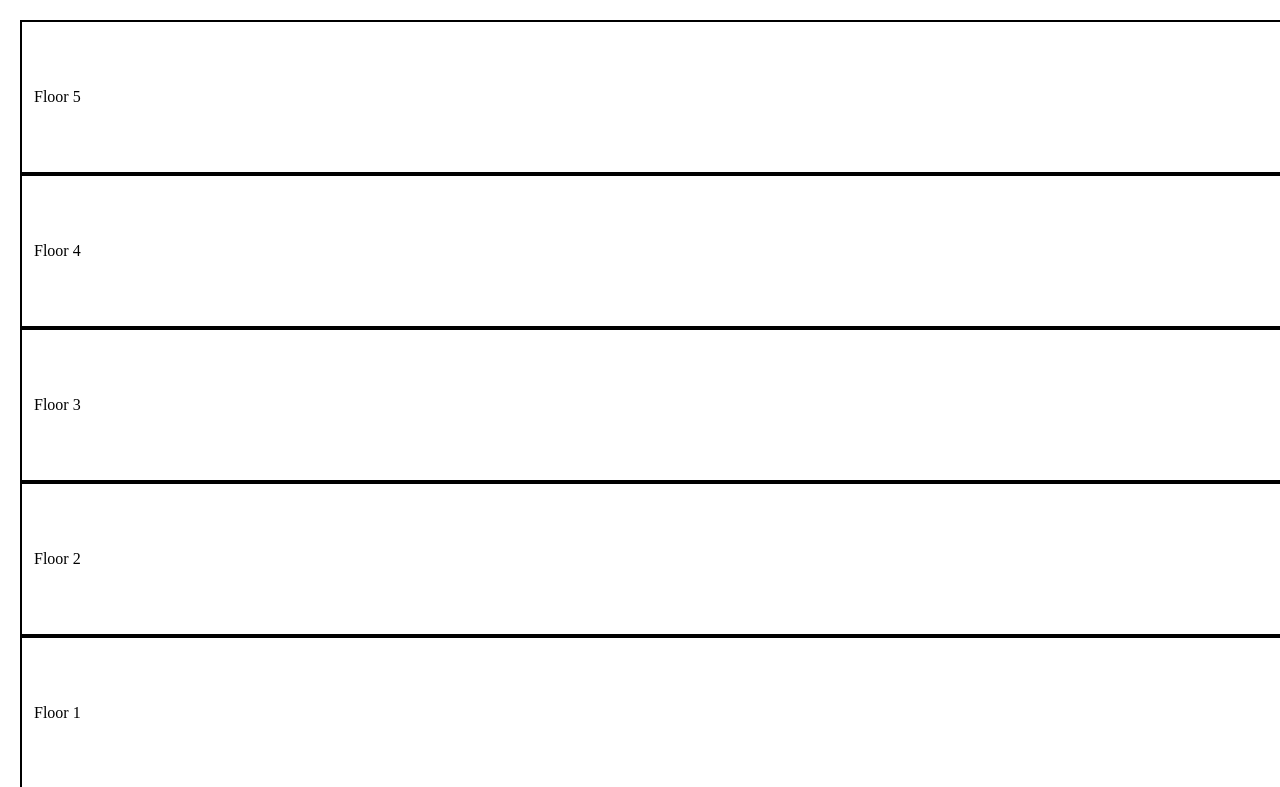
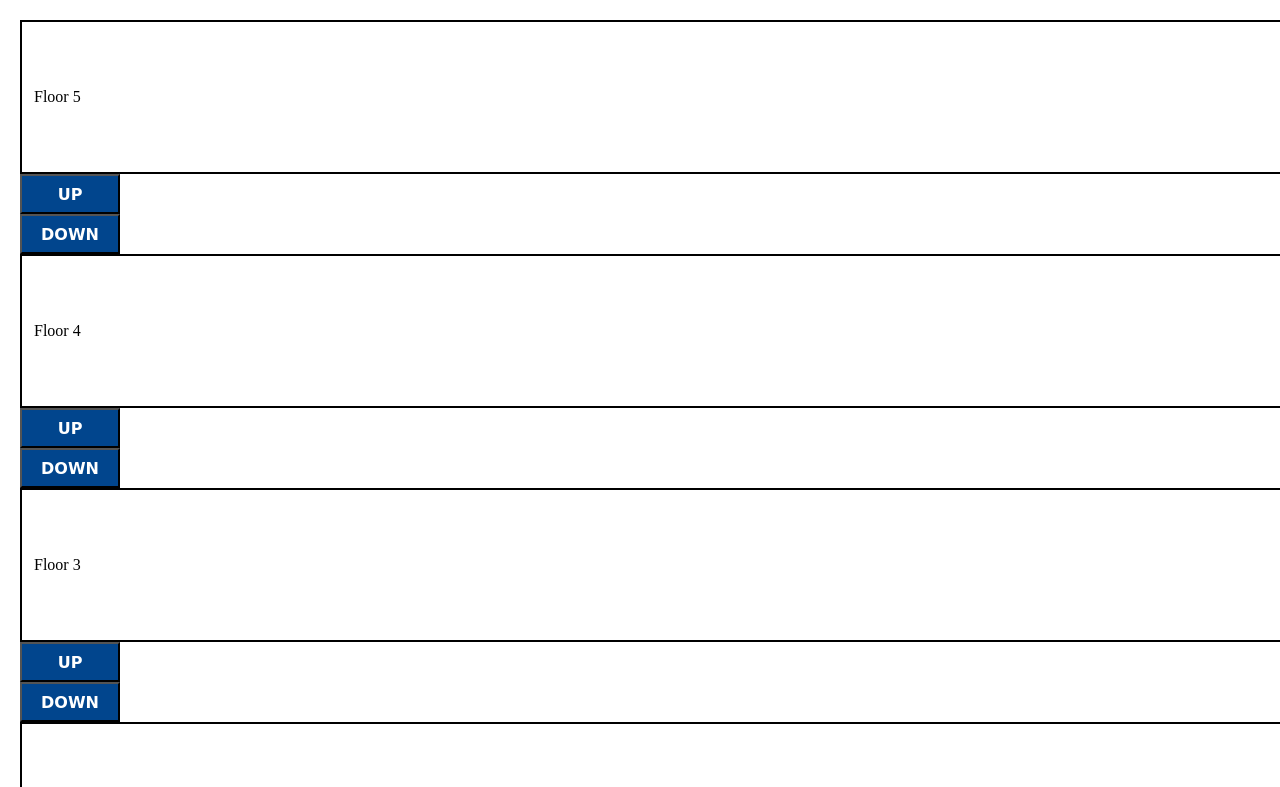
Before and after one commit to DhruvGahoi/Lift-Simulation, a plain HTML site: page index.html in a window 1280 px wide. Both pictures are taken after typing "5", "5" into the empty fields and a click on the button "Submit". Shown: the top 787 px of the page. Drawn offline with Linux system fonts and the light colour scheme; a web font is replaced by a local one.

Commit message:
adding-buttons

```diff
--- a/index.js
+++ b/index.js
@@ -35,10 +35,14 @@ submitBtn.addEventListener('click',()=>{
     let floorButtonUp = document.createElement("button");
     floorButtonUp.classList.add("button-up");
     floorButtonUp.setAttribute("id", `buttonUp-${floor}`);
+    floorButtonUp.innerText = "UP"
+    container.appendChild(floorButtonUp);
 
     let floorButtonDown = document.createElement("button");
     floorButtonDown.classList.add("button-down");
     floorButtonDown.setAttribute("id", `buttonDown-${floor}`);
+    floorButtonDown.innerText = "DOWN"
+    container.appendChild(floorButtonDown);
   }
 
 
--- a/styles.css
+++ b/styles.css
@@ -4,11 +4,10 @@
 
 :root {
     --font-family: 'Gabarito', cursive;
-    --primary-color: #157eee;
-    --primary-color-dark: #01458d;
+    --primary-color: #01458d;
+    --secondary-color: #157eee;
     --border-color: #cacaca;
     --border-color-dark: #2b2828;
-    --box-shadow-color: rgba(0, 0, 0, 0.1);
     --background-color: #ffffff;
   }
 
@@ -50,15 +49,6 @@ button {
     font-family: var(--font-family);
 }
 
-.button-submit::hover {
-    background-color: var(--primary-color-dark);
-  }
-
-#liftContainer {
-    margin-top: 20px;
-    padding: 10px;
-
-}
 
 /* .lift {
     display: flex;
@@ -110,6 +100,15 @@ button {
   border: 2px solid black;
   width: 50%;
   height: 100%;
-  background-color: var(--primary-color);
+  background-color: var(--secondary-color);
 
 }
+
+.button-up,
+.button-down {
+  width: 100px;
+  height: 40px;
+  display: flex;
+  justify-content: center;
+  align-items: center;
+}
```
Also changed, not shown: file.txt (deleted).
